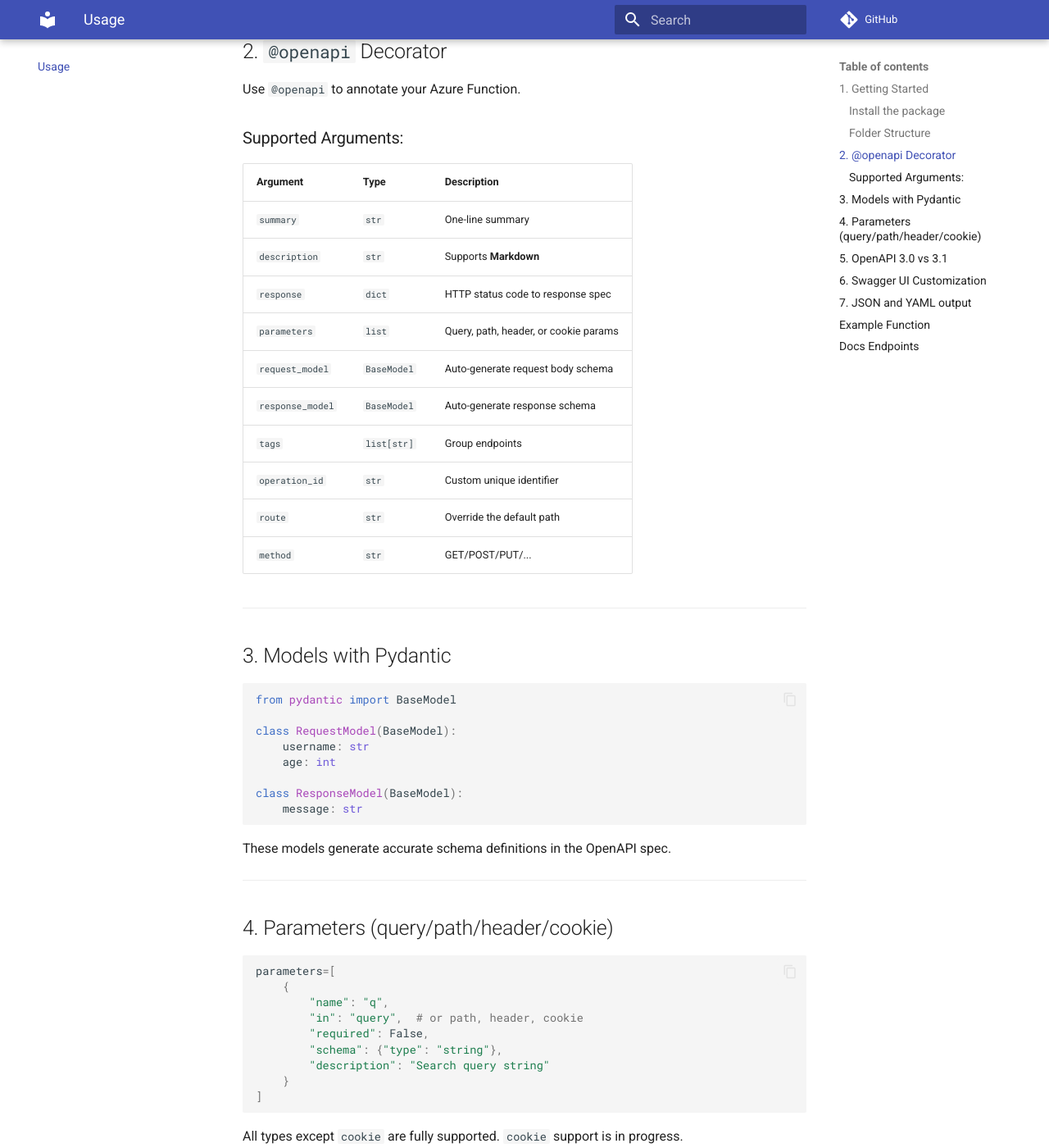
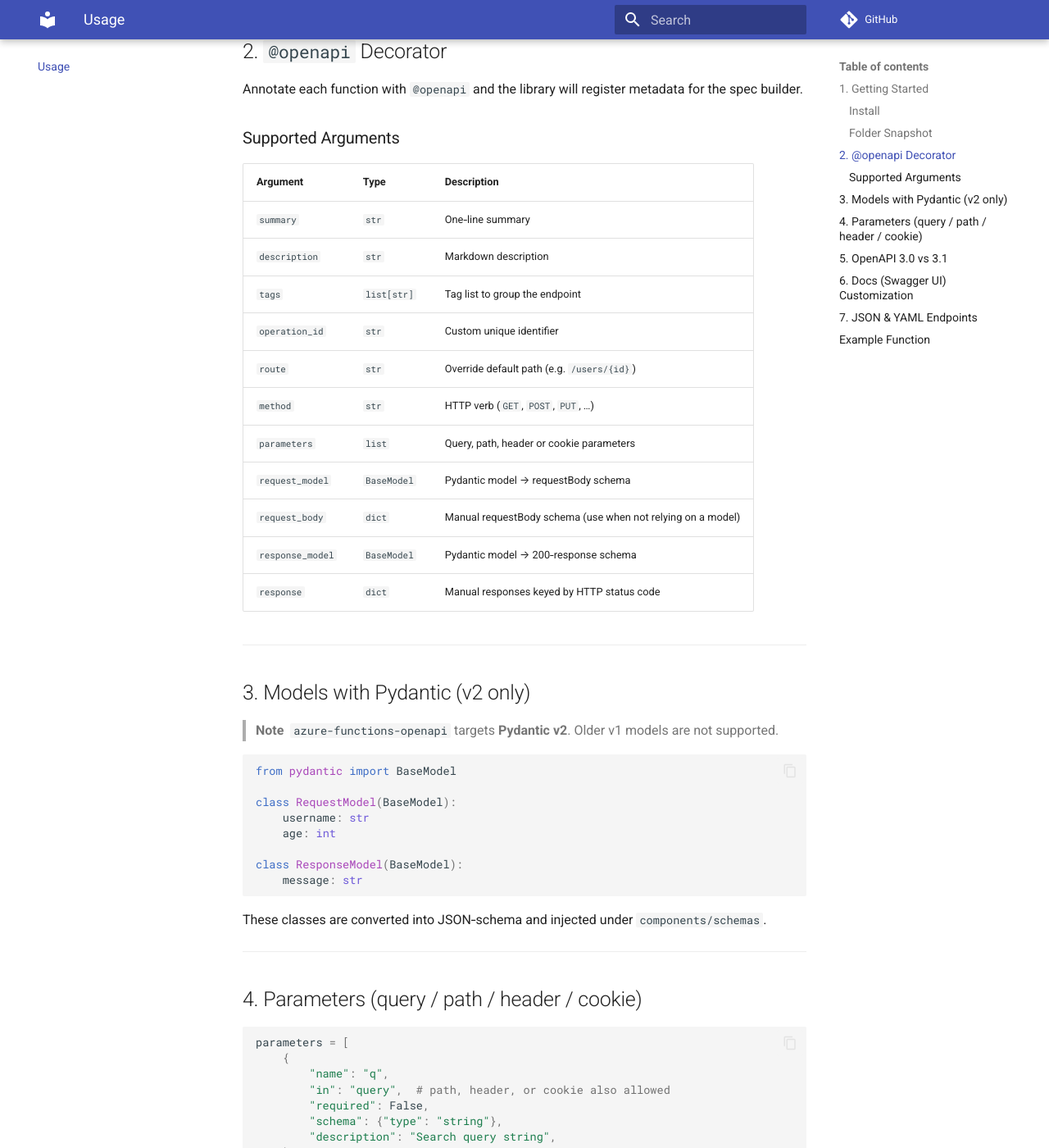
Before and after one commit to yeongseon/azure-functions-openapi, an MkDocs documentation site: the page built from docs/usage.md, in a window 1280 px wide and 1400 px high, scrolled down 833 px. Shown: the whole window at 82% size. Built offline with MkDocs 1.6.1 and Material for MkDocs 9.7.7, drawn with Linux system fonts in a browser that asks for light colours; comment, search, counter and statistics services are not loaded; some of the changed text lies outside the part shown.

Commit message:
docs: add comprehensive Usage Guide (docs/usage_guide.md)

````diff
--- a/docs/usage.md
+++ b/docs/usage.md
@@ -1,18 +1,18 @@
 # Usage Guide: azure-functions-openapi
 
-This guide walks you through using the `azure-functions-openapi` library to document your Azure Functions using OpenAPI (Swagger) specifications.
+This guide walks you through documenting your Python Azure Functions with **OpenAPI (Swagger)** using `azure-functions-openapi`.
 
 ---
 
 ## 1. Getting Started
 
-### Install the package
+### Install
 
 ```bash
 pip install azure-functions-openapi
 ```
 
-For development version:
+For the development version:
 
 ```bash
 git clone https://github.com/yeongseon/azure-functions-openapi.git
@@ -20,40 +20,43 @@
 pip install -e .
 ```
 
-### Folder Structure
+### Folder Snapshot
 
 ```
 azure-functions-openapi/
 ├── src/
 ├── tests/
 ├── examples/
-├── docs/
+└── docs/
 ```
 
 ---
 
 ## 2. `@openapi` Decorator
 
-Use `@openapi` to annotate your Azure Function.
+Annotate each function with `@openapi` and the library will register metadata for the spec builder.
 
-### Supported Arguments:
+### Supported Arguments
 
-| Argument       | Type               | Description |
-|----------------|--------------------|-------------|
-| `summary`      | `str`              | One-line summary |
-| `description`  | `str`              | Supports **Markdown** |
-| `response`     | `dict`             | HTTP status code to response spec |
-| `parameters`   | `list`             | Query, path, header, or cookie params |
-| `request_model`| `BaseModel`        | Auto-generate request body schema |
-| `response_model`| `BaseModel`       | Auto-generate response schema |
-| `tags`         | `list[str]`        | Group endpoints |
-| `operation_id` | `str`              | Custom unique identifier |
-| `route`        | `str`              | Override the default path |
-| `method`       | `str`              | GET/POST/PUT/... |
+| Argument         | Type        | Description                                                       |
+|------------------|-------------|-------------------------------------------------------------------|
+| `summary`        | `str`       | One‑line summary                                                  |
+| `description`    | `str`       | Markdown description                                              |
+| `tags`           | `list[str]` | Tag list to group the endpoint                                    |
+| `operation_id`   | `str`       | Custom unique identifier                                          |
+| `route`          | `str`       | Override default path (e.g. `/users/{id}`)                        |
+| `method`         | `str`       | HTTP verb (`GET`, `POST`, `PUT`, …)                               |
+| `parameters`     | `list`      | Query, path, header or cookie parameters                          |
+| `request_model`  | `BaseModel` | Pydantic model → requestBody schema                               |
+| `request_body`   | `dict`      | Manual requestBody schema (use when not relying on a model)       |
+| `response_model` | `BaseModel` | Pydantic model → 200‑response schema                              |
+| `response`       | `dict`      | Manual responses keyed by HTTP status code                        |
 
 ---
 
-## 3. Models with Pydantic
+## 3. Models with Pydantic (v2 only)
+
+> **Note**  `azure-functions-openapi` targets **Pydantic v2**. Older v1 models are not supported.
 
 ```python
 from pydantic import BaseModel
@@ -66,61 +69,59 @@
     message: str
 ```
 
-These models generate accurate schema definitions in the OpenAPI spec.
+These classes are converted into JSON‑schema and injected under `components/schemas`.
 
 ---
 
-## 4. Parameters (query/path/header/cookie)
+## 4. Parameters (query / path / header / cookie)
 
 ```python
-parameters=[
+parameters = [
     {
         "name": "q",
-        "in": "query",  # or path, header, cookie
+        "in": "query",  # path, header, or cookie also allowed
         "required": False,
         "schema": {"type": "string"},
-        "description": "Search query string"
+        "description": "Search query string",
     }
 ]
 ```
 
-All types except `cookie` are fully supported. `cookie` support is in progress.
+All types except **`cookie`** are fully supported today (cookie support is on the roadmap).
 
 ---
 
-## 5. OpenAPI 3.0 vs 3.1
+## 5. OpenAPI 3.0 vs 3.1
 
-- Currently: **OpenAPI 3.0**
-- Planned:
-  - Nullable types
-  - `oneOf`, `anyOf`, `const` improvements
-  - JSON Schema 2020-12 support
+| Status     | Notes                                                        |
+|------------|--------------------------------------------------------------|
+| **3.0** ✔  | Current output                                              |
+| **3.1** ⏳ | Planned: nullable, `oneOf`/`anyOf`/`const`, JSON Schema 2020‑12 |
 
 ---
 
-## 6. Swagger UI Customization
+## 6. Docs (Swagger UI) Customization
 
-You can override the `swagger_ui()` function and add:
+Override `swagger_ui()` in your project to inject custom assets:
 
 ```html
-<link rel="stylesheet" href="https://your-domain/custom.css">
-<script src="https://your-domain/custom.js"></script>
+<link rel="stylesheet" href="https://example.com/custom.css">
+<script src="https://example.com/custom.js"></script>
 ```
 
-Customize `SwaggerUIBundle({...})` as needed.
+Inside the HTML you can tweak the `SwaggerUIBundle({ ... })` options.
 
 ---
 
-## 7. JSON and YAML output
+## 7. JSON & YAML Endpoints
 
-- `/openapi.json` – Default JSON spec
-- `/openapi.yaml` – Human-readable YAML (requires `PyYAML`)
+| Endpoint        | Purpose                         |
+|-----------------|---------------------------------|
+| `/docs`         | Interactive Swagger UI          |
+| `/openapi.json` | Raw spec (JSON)                 |
+| `/openapi.yaml` | Raw spec (YAML, requires PyYAML) |
 
-These can be imported into:
-
-- Postman
-- SwaggerHub
-- Azure API Management
+These outputs import directly into Postman, SwaggerHub, Azure API Management, etc.
 
 ---
 
@@ -142,10 +147,4 @@
 
 ---
 
-## Docs Endpoints
-
-| Endpoint         | Description                |
-|------------------|----------------------------|
-| `/swagger`       | Swagger UI                 |
-| `/openapi.json`  | OpenAPI in JSON            |
-| `/openapi.yaml`  | OpenAPI in YAML (if enabled) |
+Happy documenting! 🚀
````
Also changed, not shown: other parts of docs/usage.md (+6 -2 lines).
